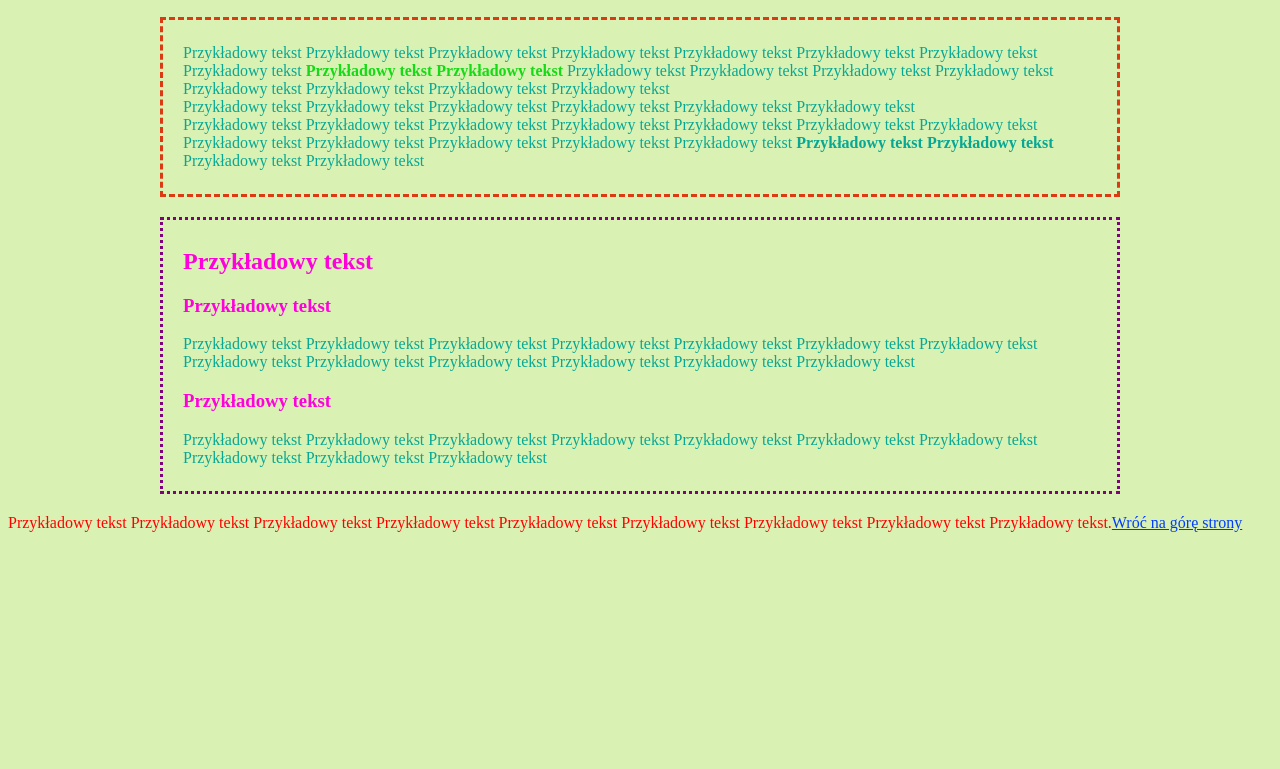
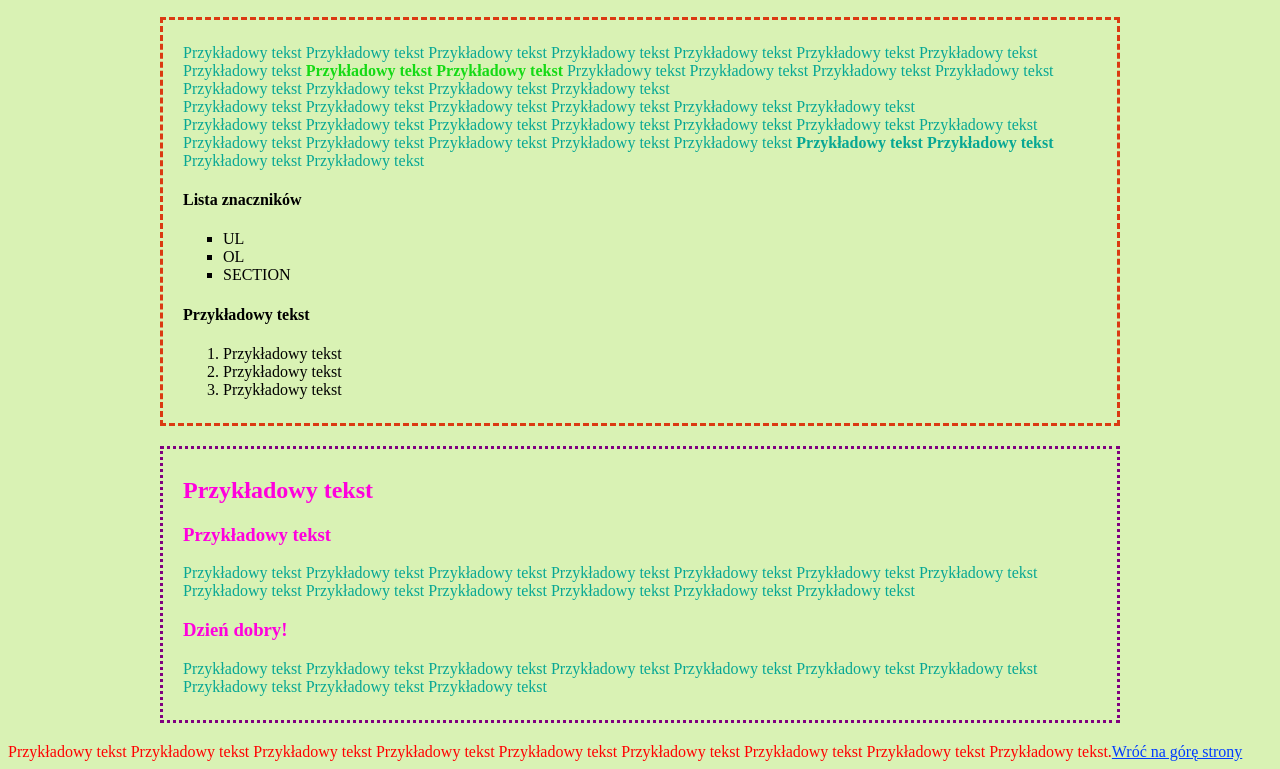
Before and after one commit to krzysztof-dudek/homepage, a plain HTML site: page index.html in a window 1280 px wide. Shown: the part 778-1547 px from the top of the page. Before the commit the page ends 1318 px from the top, so only its background shows below. Drawn offline with Linux system fonts and the light colour scheme.

```diff
--- a/index.html
+++ b/index.html
@@ -4,7 +4,7 @@
 <head>
     <meta charset="UTF-8">
     <meta name="viewport" content="width=device-width, initial-scale=1.0">
-    <title>Document</title>
+    <title>document</title>
     <link href="style.css" rel="stylesheet" type="text/css">
 </head>
 
@@ -48,6 +48,22 @@
                         Przykładowy tekst Przykładowy tekst Przykładowy tekst Przykładowy tekst Przykładowy tekst
                         Przykładowy tekst Przykładowy tekst Przykładowy tekst <strong>Przykładowy tekst Przykładowy tekst</strong>
                         Przykładowy tekst Przykładowy tekst</p>
+                    <section>
+                        <h4>Lista znaczników</h4>
+                        <ul class="list">
+                            <li class="list__item">UL</li>
+                            <li class="list__item">OL</li>
+                            <li class="list__item">SECTION</li>
+                        </ul>
+                    </section>
+                    <section>
+                        <h4>Przykładowy tekst</h4>
+                        <ol>
+                            <li>Przykładowy tekst</li>
+                            <li>Przykładowy tekst</li>
+                            <li>Przykładowy tekst</li>
+                        </ol>
+                    </section>
                 </div>
                 <div class="border-article">
                     <h2 class="notes__heading">Przykładowy tekst</h2>
@@ -60,7 +76,7 @@
                     tekst Przykładowy tekst</p>
                     </article>
                     <article>
-                    <h3 class="notes__heading">Przykładowy tekst</h3>
+                    <h3 class="notes__heading notes__heading--js">Przykładowy tekst</h3>
                     <p class="notes__description">Przykładowy tekst Przykładowy tekst Przykładowy tekst Przykładowy tekst Przykładowy
                     tekst Przykładowy tekst
                     Przykładowy tekst Przykładowy tekst Przykładowy tekst Przykładowy tekst</p>
--- a/main.js
+++ b/main.js
@@ -1,13 +1,22 @@
 const name = "Krzysztof";
 const age = 14;
 
-alert("Cześć");
-
-console.log(name);
-console.log(age);
-console.log(`Nazywam się ${name} i mam ${age} lat.`
-);
-
 const heading = document.querySelector('.main__heading--js');
 
-heading. innerHTML = `Nazywam się ${name} i mam ${age} lat.`
+heading. innerHTML = `Nazywam się ${name} i mam ${age} lat.`;
+
+function greet (age, name) {
+    console.log (
+        `Witaj Drogi Odwiedzający, nazywam się ${name} i mam ${age} lat.`
+    );
+}
+
+greet (age, name)
+
+
+function createContent(querySelectorContent, content) {
+    const element= document.querySelector(querySelectorContent);
+    element.innerHTML =  content;
+}
+
+createContent('.notes__heading--js' , 'Dzień dobry!' )
--- a/style.css
+++ b/style.css
@@ -79,3 +79,7 @@
   max-width: 1000px;
   margin: 0 auto;
 }
+
+.list {
+  list-style: square;
+}
```
Lines whose indentation alone changed are shown as unchanged.
